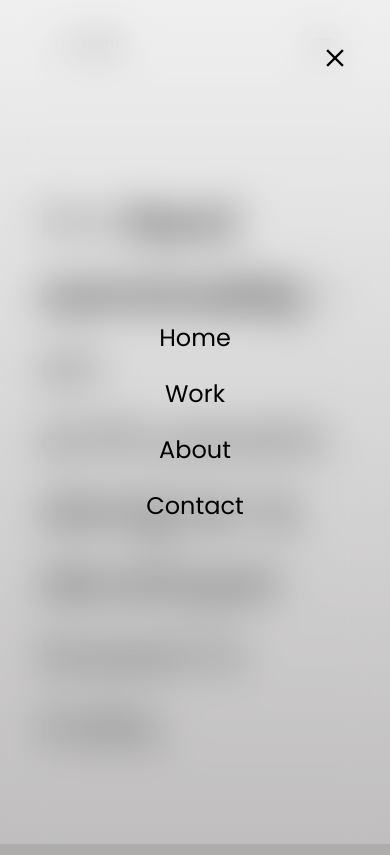
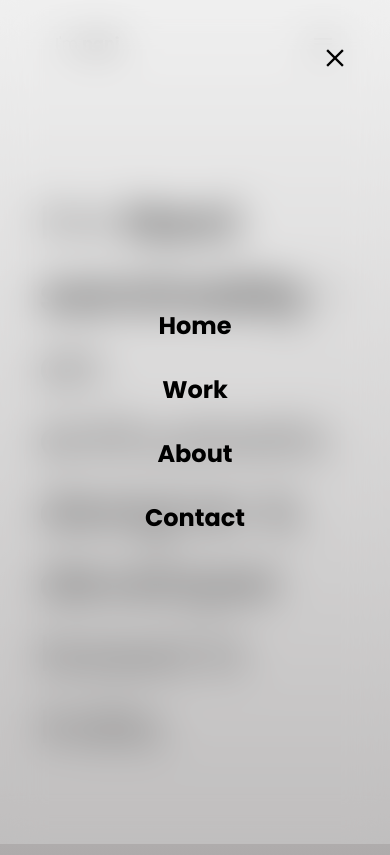
Before and after one commit to nani-samireddy/portfolio, a React (Vite) app: page / in a window 390 px wide. Both pictures are taken after a click on the element "menu". Built offline with nearby package versions, Linux system fonts and the light colour scheme.

Commit message:
adjusted mobile nav

```diff
--- a/src/components/navbar.jsx
+++ b/src/components/navbar.jsx
@@ -45,7 +45,7 @@ const Navbar = () => {
               close
             </span>
           </div>
-          <div className="text-2xl h-full flex flex-col justify-center items-center gap-6 ">
+          <div className="text-2xl h-full font-bold flex flex-col justify-center items-center gap-8">
             <a href="#home">Home</a>
             <a href="#work">Work</a>
             <a href="#about">About</a>
```
